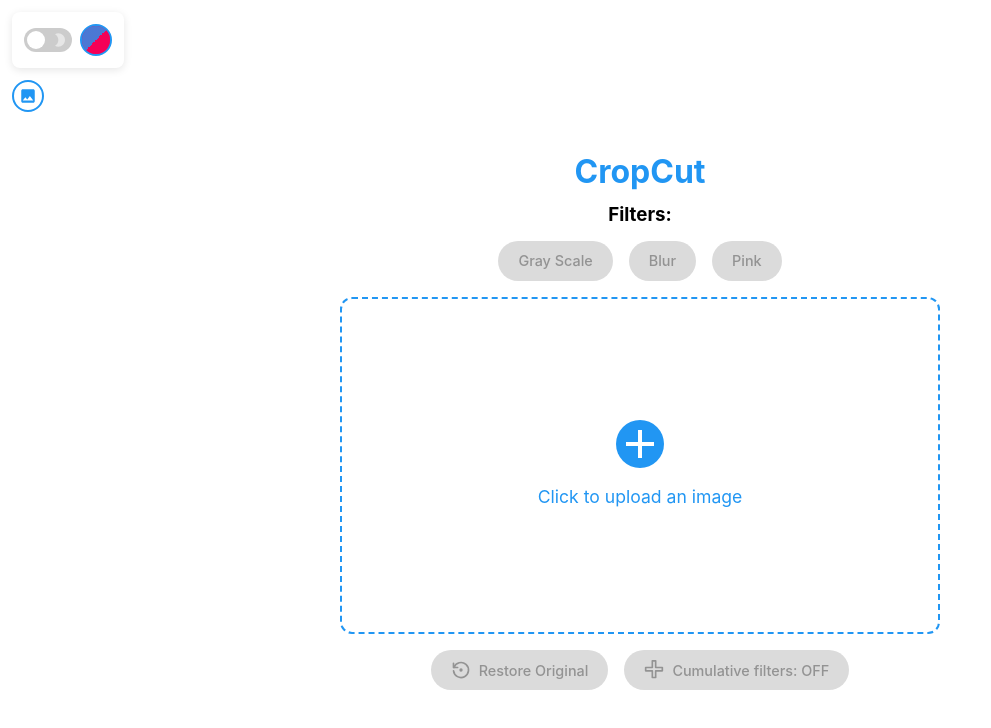
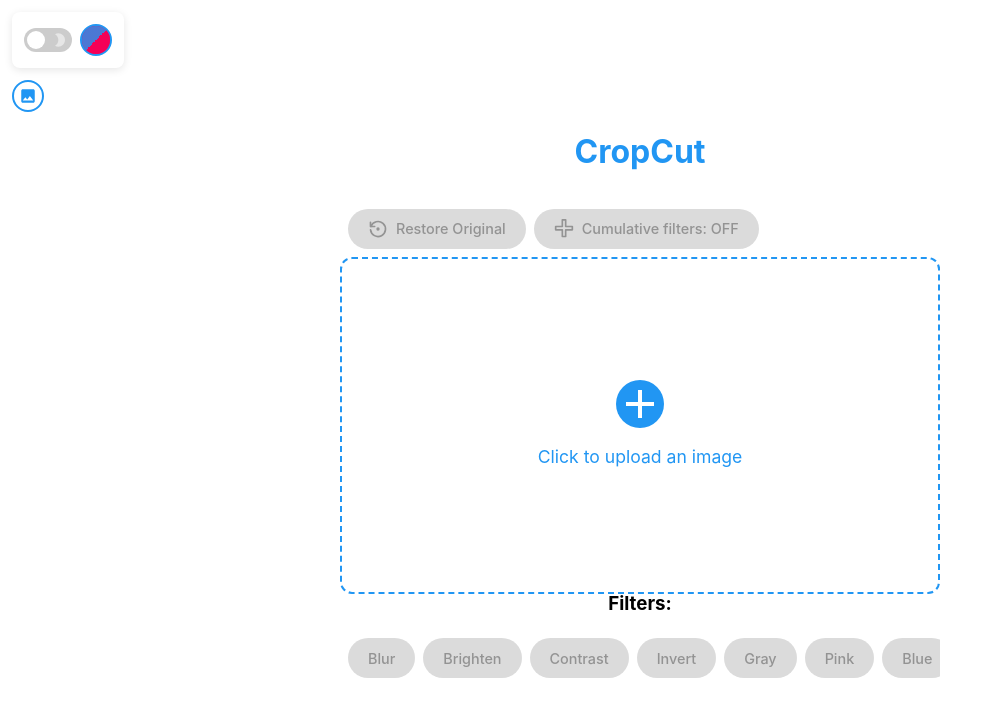
Before and after one commit to IIC3585/2025-1-s1-g7-t2, a React (Vite) app in the folder photo-app/: page / in a window 1280 px wide. Shown: the top 728 px of the page, without its empty margins (0-991 px from the left). Built offline with nearby package versions, Linux system fonts and the light colour scheme.

Commit message:
refactor ImageRectangle component: enhance filter handling and improve styles for better usability

```diff
--- a/photo-app/src/App.tsx
+++ b/photo-app/src/App.tsx
@@ -29,11 +29,11 @@ const MainContent = styled.div`
   display: flex;
   flex-direction: column;
   gap: 1rem;
-  margin-top: 60px; // Space for the theme controls at the top
+  margin-top: 20px; // Space for the theme controls at the top
 
   @media (max-width: 768px) {
     gap: 0.5rem;
-    margin-top: 80px;
+    margin-top: 10px;
   }
 `;
 
--- a/photo-app/src/components/ImageRectangle/index.tsx
+++ b/photo-app/src/components/ImageRectangle/index.tsx
@@ -27,6 +27,33 @@ import init, {
   technicolor,
 } from "../../../wasm-lib/pkg/wasm_lib";
 
+const FILTERS = {
+  grayscale,
+  invert,
+  pink: pinkify,
+  blue: blueify,
+  sepia,
+  vintage,
+  technicolor,
+};
+
+const PARAMETRIC_FILTERS = {
+  blur,
+  brighten,
+  contrast,
+  vignette,
+};
+
+const PARAMETRIC_FILTERS_VALUES = {
+  blur: { min: 0, max: 20, defaultValue: 5 },
+  brighten: { min: -15, max: 15, defaultValue: 0 },
+  contrast: { min: 0, max: 10, defaultValue: 1 },
+  vignette: { min: 0, max: 1, defaultValue: 0.5 },
+};
+
+type FilterName = keyof typeof FILTERS;
+type ParametricFilterName = keyof typeof PARAMETRIC_FILTERS;
+
 const ImageRectangle: React.FC = () => {
   const { colors } = useTheme();
   const [selectedImage, setSelectedImage] = useState<string | null>(null);
@@ -34,16 +61,21 @@ const ImageRectangle: React.FC = () => {
   const [isDragActive, setIsDragActive] = useState(false);
   const [showToast, setShowToast] = useState(false);
   const [toastMessage, setToastMessage] = useState("");
-  const fileInputRef = useRef<HTMLInputElement>(null);
   const [cumulativeFilters, setCumulativeFilters] = useState<boolean>(false);
 
-  const handleDrop = useCallback((e: React.DragEvent) => {
-    e.preventDefault();
-    setIsDragActive(false);
+  const [selectedParamFilter, setSelectedParamFilter] = useState<
+    keyof typeof PARAMETRIC_FILTERS | null
+  >(null);
+  const [filterValue, setFilterValue] = useState(0);
 
-    if (e.dataTransfer.files && e.dataTransfer.files[0]) {
-      const file = e.dataTransfer.files[0];
-      if (file.type.startsWith("image/")) {
+  const fileInputRef = useRef<HTMLInputElement>(null);
+
+  const showMessage = (message: string) => {
+    setToastMessage(message);
+    setShowToast(true);
+  };
+
+  const loadImageFromFile = (file: File) => {
     const reader = new FileReader();
     reader.onload = (e) => {
       const imageUrl = e.target?.result as string;
@@ -51,7 +83,19 @@ const ImageRectangle: React.FC = () => {
       setOriginalImage(imageUrl); // Guarda la imagen original
     };
     reader.readAsDataURL(file);
-      }
+  };
+
+  const handleFileChange = (e: React.ChangeEvent<HTMLInputElement>) => {
+    const file = e.target.files?.[0];
+    if (file) loadImageFromFile(file);
+  };
+
+  const handleDrop = useCallback((e: React.DragEvent) => {
+    e.preventDefault();
+    setIsDragActive(false);
+    const file = e.dataTransfer.files?.[0];
+    if (file && file.type.startsWith("image/")) {
+      loadImageFromFile(file);
     }
   }, []);
 
@@ -71,233 +115,104 @@ const ImageRectangle: React.FC = () => {
     input.accept = "image/*";
     input.onchange = (e) => {
       const file = (e.target as HTMLInputElement).files?.[0];
-      if (file) {
-        const reader = new FileReader();
-        reader.onload = (e) => {
-          const imageUrl = e.target?.result as string;
-          setSelectedImage(imageUrl);
-          setOriginalImage(imageUrl); // Guarda la imagen original
-        };
-        reader.readAsDataURL(file);
-      }
+      if (file) loadImageFromFile(file);
     };
     input.click();
   }, []);
 
-  const handleSave = useCallback(async () => {
-    if (selectedImage) {
+  const handleSave = async () => {
+    if (!selectedImage) return;
     try {
       await saveImageToDB(selectedImage);
-        setToastMessage("Image saved successfully!");
-        setShowToast(true);
+      showMessage("Image saved successfully!");
     } catch (error) {
-        console.error("Error saving image:", error);
-        setToastMessage("Failed to save image. Please try again.");
-        setShowToast(true);
-      }
-    }
-  }, [selectedImage]);
-
-  const handleFileChange = (e: React.ChangeEvent<HTMLInputElement>) => {
-    const file = e.target.files?.[0];
-    if (file) {
-      const reader = new FileReader();
-      reader.onload = (e) => {
-        const imageUrl = e.target?.result as string;
-        setSelectedImage(imageUrl);
-        setOriginalImage(imageUrl); // Guarda la imagen original
-      };
-      reader.readAsDataURL(file);
+      console.error(error);
+      showMessage("Failed to save image. Please try again.");
     }
   };
 
-  const handleChangeImage = () => {
-    if (fileInputRef.current) {
-      fileInputRef.current.click();
+  const processImage = async (
+    file: File,
+    filter: FilterName | keyof typeof PARAMETRIC_FILTERS,
+    param?: number
+  ) => {
+    const arrayBuffer = await file.arrayBuffer();
+    const uint8Array = new Uint8Array(arrayBuffer);
+    await init();
+
+    let processed;
+    if (filter in PARAMETRIC_FILTERS) {
+      processed = PARAMETRIC_FILTERS[filter as ParametricFilterName](uint8Array, param || 0);
+    } else {
+      processed = FILTERS[filter as FilterName](uint8Array);
     }
+
+    const blob = new Blob([processed], { type: "image/png" });
+    return URL.createObjectURL(blob);
   };
 
-  const processImage = async (file: File, filter: string) => {
-    const arrayBuffer = await file.arrayBuffer();
-    const uint8Array = new Uint8Array(arrayBuffer);
 
-    await init();
-
-    let result;
-    switch (filter) {
-      case "grayscale":
-        result = grayscale(uint8Array);
-        break;
-      case "blur":
-        result = blur(uint8Array, 5);
-        break;
-      case "pink":
-        result = pinkify(uint8Array);
-        break;
-      default:
-        throw new Error(`Unsupported filter: ${filter}`);
+  const handleApplyFilter = async (
+    filter: FilterName | ParametricFilterName,
+    param?: number
+  ) => {
+    if (!selectedImage || !originalImage) return;
+    if (filter in PARAMETRIC_FILTERS) {
+      const defaultVal =
+        PARAMETRIC_FILTERS_VALUES[filter as ParametricFilterName].defaultValue;
+      setSelectedParamFilter(filter as keyof typeof PARAMETRIC_FILTERS);
+      setFilterValue(defaultVal);
+    } else {
+      setSelectedParamFilter(null);
     }
-    const blob = new Blob([result], { type: "image/png" });
-    const url = URL.createObjectURL(blob);
-    return url;
-  };
-
-  const handleApplyGrayscale = async () => {
-    if (!selectedImage || !originalImage) return;
-
-    // First we need to get the file from the current image
-    // We can create a fetch request to the current image URL and convert it to a File
     try {
       const sourceImage = cumulativeFilters ? selectedImage : originalImage;
       const response = await fetch(sourceImage);
       const blob = await response.blob();
       const file = new File([blob], "image.png", { type: "image/png" });
 
-      const processedImageUrl = await processImage(file, "grayscale");
+      const processedImageUrl = await processImage(file, filter, param);
       setSelectedImage(processedImageUrl);
-
-      setToastMessage("Grayscale filter applied successfully!");
-      setShowToast(true);
+      showMessage(
+        `${filter[0].toUpperCase() + filter.slice(1)} filter applied!`
+      );
     } catch (error) {
-      console.error("Error applying grayscale filter:", error);
-      setToastMessage("Failed to apply filter. Please try again.");
-      setShowToast(true);
-    }
-  };
-
-  const handleApplyBlur = async () => {
-    if (!selectedImage || !originalImage) return;
-
-    try {
-      const sourceImage = cumulativeFilters ? selectedImage : originalImage;
-      const response = await fetch(sourceImage);
-      const blob = await response.blob();
-      const file = new File([blob], "image.png", { type: "image/png" });
-
-      const processedImageUrl = await processImage(file, "blur");
-      setSelectedImage(processedImageUrl);
-
-      setToastMessage("Blur filter applied successfully!");
-      setShowToast(true);
-    } catch (error) {
-      console.error("Error applying blur filter:", error);
-      setToastMessage("Failed to apply filter. Please try again.");
-      setShowToast(true);
-    }
-  };
-
-  const handleApplyPinkFilter = async () => {
-    if (!selectedImage || !originalImage) return;
-
-    try {
-      const sourceImage = cumulativeFilters ? selectedImage : originalImage;
-      const response = await fetch(sourceImage);
-      const blob = await response.blob();
-      const file = new File([blob], "image.png", { type: "image/png" });
-
-      const processedImageUrl = await processImage(file, "pink");
-      setSelectedImage(processedImageUrl);
-
-      setToastMessage("Pink filter applied successfully!");
-      setShowToast(true);
-    } catch (error) {
-      console.error("Error applying pink filter:", error);
-      setToastMessage("Failed to apply filter. Please try again.");
-      setShowToast(true);
+      console.error(error);
+      showMessage("Failed to apply filter. Please try again.");
     }
   };
 
   const handleRestoreOriginal = () => {
     if (originalImage) {
       setSelectedImage(originalImage);
-      setToastMessage("Original image restored!");
-      setShowToast(true);
+      showMessage("Original image restored!");
     }
   };
   const toggleCumulativeFilters = () => {
-    setCumulativeFilters(!cumulativeFilters);
-    setToastMessage(
-      `Cumulative filters ${!cumulativeFilters ? "enabled" : "disabled"}`
+    setCumulativeFilters((prev) => {
+      const next = !prev;
+      showMessage(`Cumulative filters ${next ? "enabled" : "disabled"}`);
+      return next;
+    });
+  };
+
+  const FilterButton = ({
+    label,
+    filter,
+  }: {
+    label: string;
+    filter: FilterName | ParametricFilterName;
+  }) => (
+    <ActionButton
+      onClick={() => handleApplyFilter(filter)}
+      disabled={!selectedImage}
+    >
+      {label}
+    </ActionButton>
   );
-    setShowToast(true);
-  };
 
   return (
     <div>
-      <h3
-        style={{
-          color: colors.text,
-          textAlign: "center",
-          margin: "0 auto",
-          width: "100%",
-          display: "flex",
-          alignItems: "center",
-          justifyContent: "center",
-          height: "20px",
-        }}
-      >
-        Filters:
-      </h3>
-      <FiltersButtonContainer>
-        <ActionButton onClick={handleApplyGrayscale} disabled={!selectedImage}>
-          Gray Scale
-        </ActionButton>
-        <ActionButton onClick={handleApplyBlur} disabled={!selectedImage}>
-          Blur
-        </ActionButton>
-        <ActionButton onClick={handleApplyPinkFilter} disabled={!selectedImage}>
-          Pink
-        </ActionButton>
-      </FiltersButtonContainer>
-
-      <ImageContainer>
-        <input
-          type="file"
-          ref={fileInputRef}
-          onChange={handleFileChange}
-          accept="image/*"
-          style={{ display: "none" }}
-        />
-        {selectedImage ? (
-          <>
-            <ImagePreview>
-              <PreviewImage src={selectedImage} alt="Selected" />
-              <ButtonContainer>
-                <ActionButton onClick={handleChangeImage}>
-                  <svg viewBox="0 0 24 24" fill="currentColor">
-                    <path d="M19 7v2.99s-1.99.01-2 0V7h-3s.01-1.99 0-2h3V2h2v3h3v2h-3zm-3 4V8h-3V5H5c-1.1 0-2 .9-2 2v12c0 1.1.9 2 2 2h12c1.1 0 2-.9 2-2v-8h-3zM5 19l3-4 2 3 3-4 4 5H5z" />
-                  </svg>
-                  Change Image
-                </ActionButton>
-                <ActionButton onClick={handleSave}>
-                  <svg viewBox="0 0 24 24" fill="currentColor">
-                    <path d="M17 3H5c-1.11 0-2 .9-2 2v14c0 1.1.89 2 2 2h14c1.1 0 2-.9 2-2V7l-4-4zm-5 16c-1.66 0-3-1.34-3-3s1.34-3 3-3 3 1.34 3 3-1.34 3-3 3zm3-10H5V5h10v4z" />
-                  </svg>
-                  Save Image
-                </ActionButton>
-              </ButtonContainer>
-            </ImagePreview>
-          </>
-        ) : (
-          <UploadArea
-            onClick={handleClick}
-            onDrop={handleDrop}
-            onDragOver={handleDragOver}
-            onDragLeave={handleDragLeave}
-            isDragActive={isDragActive}
-          >
-            <UploadIcon>
-              <svg viewBox="0 0 24 24" fill="currentColor">
-                <path d="M19 13h-6v6h-2v-6H5v-2h6V5h2v6h6v2z" />
-              </svg>
-            </UploadIcon>
-            <UploadText>Click to upload an image</UploadText>
-          </UploadArea>
-        )}
-        {showToast && (
-          <Toast message={toastMessage} onClose={() => setShowToast(false)} />
-        )}
-      </ImageContainer>
       <FiltersButtonContainer>
         <ActionButton onClick={handleRestoreOriginal} disabled={!selectedImage}>
           <svg
@@ -346,6 +261,116 @@ const ImageRectangle: React.FC = () => {
             : "Cumulative filters: OFF"}
         </ActionButton>
       </FiltersButtonContainer>
+
+      <ImageContainer>
+        <input
+          type="file"
+          ref={fileInputRef}
+          onChange={handleFileChange}
+          accept="image/*"
+          style={{ display: "none" }}
+        />
+
+        {selectedImage ? (
+          <>
+            <ImagePreview>
+              <PreviewImage src={selectedImage} alt="Selected" />
+              <ButtonContainer>
+                <ActionButton onClick={() => fileInputRef.current?.click()}>
+                  <svg viewBox="0 0 24 24" fill="currentColor">
+                    <path d="M19 7v2.99s-1.99.01-2 0V7h-3s.01-1.99 0-2h3V2h2v3h3v2h-3zm-3 4V8h-3V5H5c-1.1 0-2 .9-2 2v12c0 1.1.9 2 2 2h12c1.1 0 2-.9 2-2v-8h-3zM5 19l3-4 2 3 3-4 4 5H5z" />
+                  </svg>
+                  Change Image
+                </ActionButton>
+                <ActionButton onClick={handleSave}>
+                  <svg viewBox="0 0 24 24" fill="currentColor">
+                    <path d="M17 3H5c-1.11 0-2 .9-2 2v14c0 1.1.89 2 2 2h14c1.1 0 2-.9 2-2V7l-4-4zm-5 16c-1.66 0-3-1.34-3-3s1.34-3 3-3 3 1.34 3 3-1.34 3-3 3zm3-10H5V5h10v4z" />
+                  </svg>
+                  Save Image
+                </ActionButton>
+              </ButtonContainer>
+            </ImagePreview>
+          </>
+        ) : (
+          <UploadArea
+            onClick={handleClick}
+            onDrop={handleDrop}
+            onDragOver={handleDragOver}
+            onDragLeave={handleDragLeave}
+            isDragActive={isDragActive}
+          >
+            <UploadIcon>
+              <svg viewBox="0 0 24 24" fill="currentColor">
+                <path d="M19 13h-6v6h-2v-6H5v-2h6V5h2v6h6v2z" />
+              </svg>
+            </UploadIcon>
+            <UploadText>Click to upload an image</UploadText>
+          </UploadArea>
+        )}
+
+        {showToast && (
+          <Toast message={toastMessage} onClose={() => setShowToast(false)} />
+        )}
+      </ImageContainer>
+
+      <h3
+        style={{
+          color: colors.text,
+          textAlign: "center",
+          margin: "0 auto",
+          width: "100%",
+          display: "flex",
+          alignItems: "center",
+          justifyContent: "center",
+          height: "20px",
+        }}
+      >
+        Filters:
+      </h3>
+      <FiltersButtonContainer>
+        <FilterButton label="Blur" filter="blur" />
+        <FilterButton label="Brighten" filter="brighten" />
+        <FilterButton label="Contrast" filter="contrast" />
+        <FilterButton label="Invert" filter="invert" />
+        <FilterButton label="Gray" filter="grayscale" />
+        <FilterButton label="Pink" filter="pink" />
+        <FilterButton label="Blue" filter="blue" />
+        <FilterButton label="Sepia" filter="sepia" />
+        <FilterButton label="Vintage" filter="vintage" />
+        <FilterButton label="Vignette" filter="vignette" />
+        <FilterButton label="Technicolor" filter="technicolor" />
+      </FiltersButtonContainer>
+
+      {selectedParamFilter && (
+        <input
+          id="param-slider"
+          type="range"
+          min={PARAMETRIC_FILTERS_VALUES[selectedParamFilter].min * 100}
+          max={PARAMETRIC_FILTERS_VALUES[selectedParamFilter].max * 100}
+          value={filterValue * 100}
+          onChange={async (e) => {
+            const newValue = Number(e.target.value) / 100;
+            setFilterValue(newValue);
+            if (selectedImage && originalImage) {
+              const sourceImage = cumulativeFilters
+                ? selectedImage
+                : originalImage;
+              const response = await fetch(sourceImage);
+              const blob = await response.blob();
+              const file = new File([blob], "image.png", {
+                type: "image/png",
+              });
+              const processedImageUrl = await processImage(
+                file,
+                selectedParamFilter,
+                newValue
+              );
+              setSelectedImage(processedImageUrl);
+            }
+          }}
+          style={{ width: "100%" }}
+        />
+      )}
     </div>
   );
 };
--- a/photo-app/src/components/ImageRectangle/styles.ts
+++ b/photo-app/src/components/ImageRectangle/styles.ts
@@ -106,13 +106,27 @@ export const ButtonContainer = styled.div`
 `;
 
 export const FiltersButtonContainer = styled.div`
-  left: 0;
-  right: 0;
   display: flex;
-  justify-content: center;
-  gap: 16px;
-  padding: 16px 16px;
+  gap: 0.5rem;
+  overflow-x: auto;
+  padding: 0.5rem;
+  margin-top: 1rem;
+  scrollbar-width: thin; /* Firefox */
+  -ms-overflow-style: none; /* Internet Explorer 10+ */
+
+  &::-webkit-scrollbar {
+    height: 6px;
+  }
+
+  &::-webkit-scrollbar-thumb {
+    border-radius: 4px;
+  }
+
+  &::-webkit-scrollbar-track {
+    background: transparent;
+  }
 `;
+
 
 export const ActionButton = styled.button`
   background-color: var(--primary-color);
```
Lines whose indentation alone changed are shown as unchanged.
